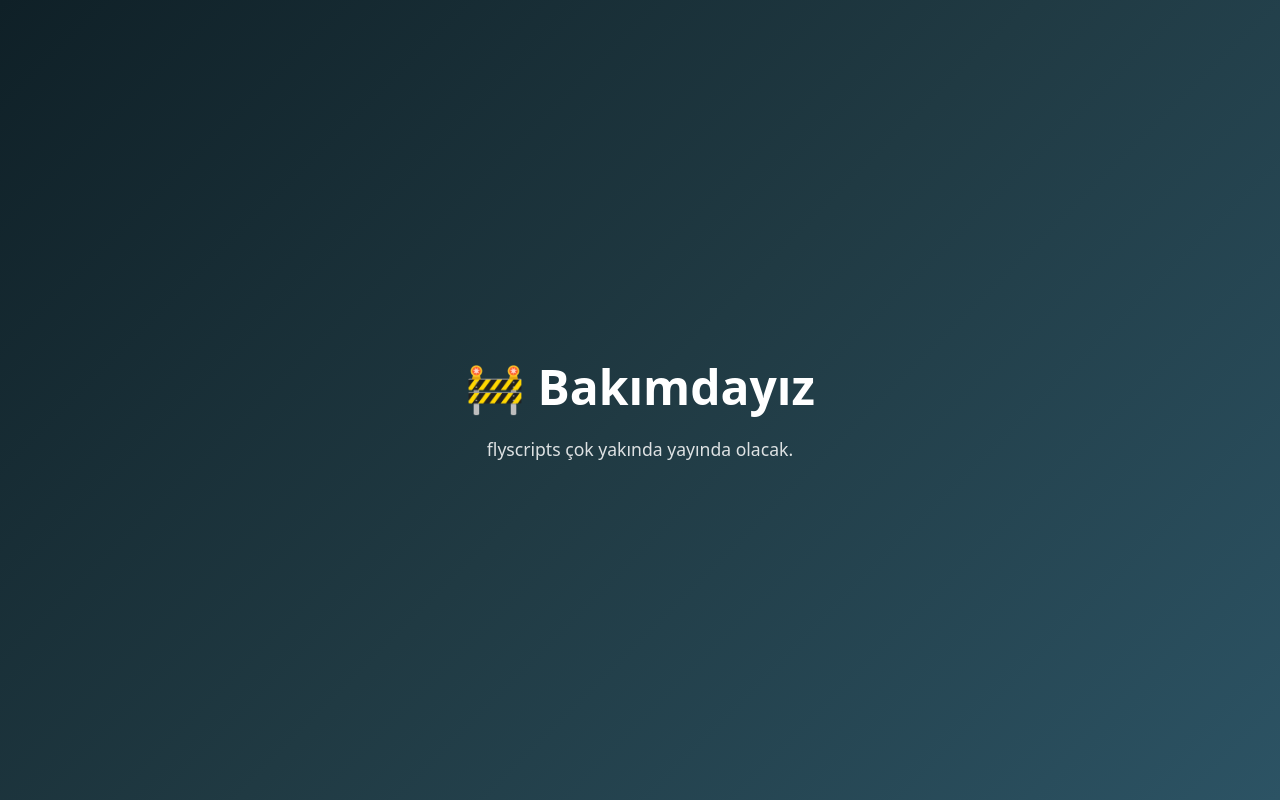
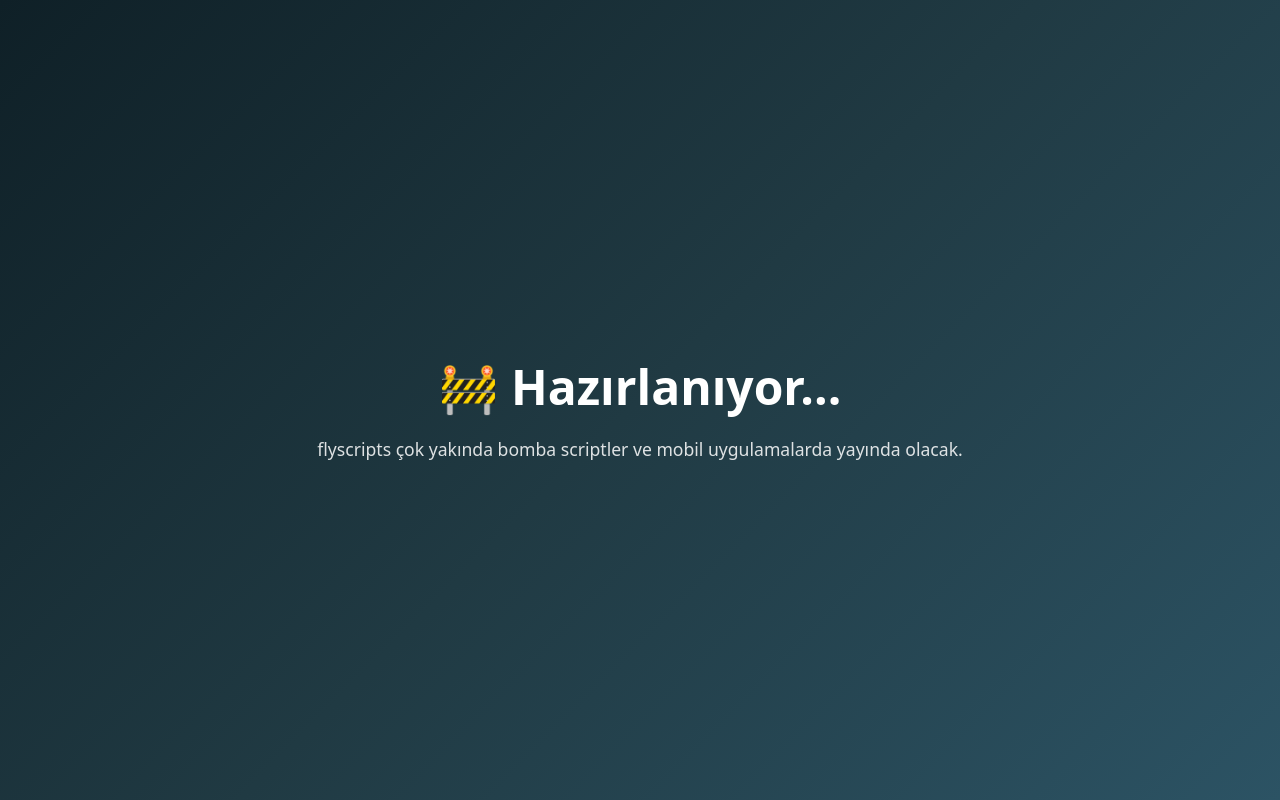
Before and after one commit to flyscripts/flyscripts, a plain HTML site: page index.html in a window 1280 px wide. Drawn offline with Linux system fonts and the light colour scheme.

Commit message:
Update maintenance message in index.html

```diff
--- a/index.html
+++ b/index.html
@@ -31,8 +31,8 @@
 </head>
 <body>
   <div class="box">
-    <h1>🚧 Bakımdayız</h1>
-    <p>flyscripts çok yakında yayında olacak.</p>
+    <h1>🚧 Hazırlanıyor...</h1>
+    <p>flyscripts çok yakında bomba scriptler ve mobil uygulamalarda yayında olacak.</p>
   </div>
 </body>
 </html>
```
